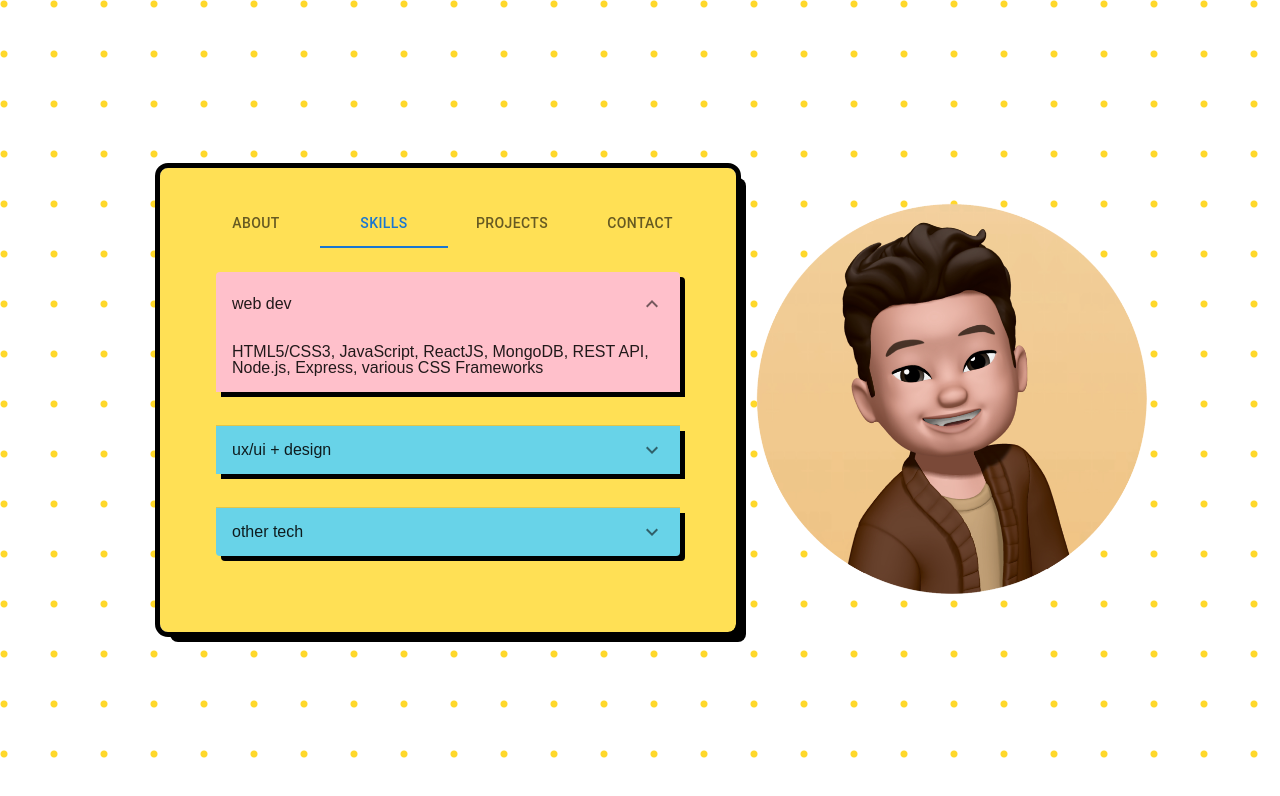
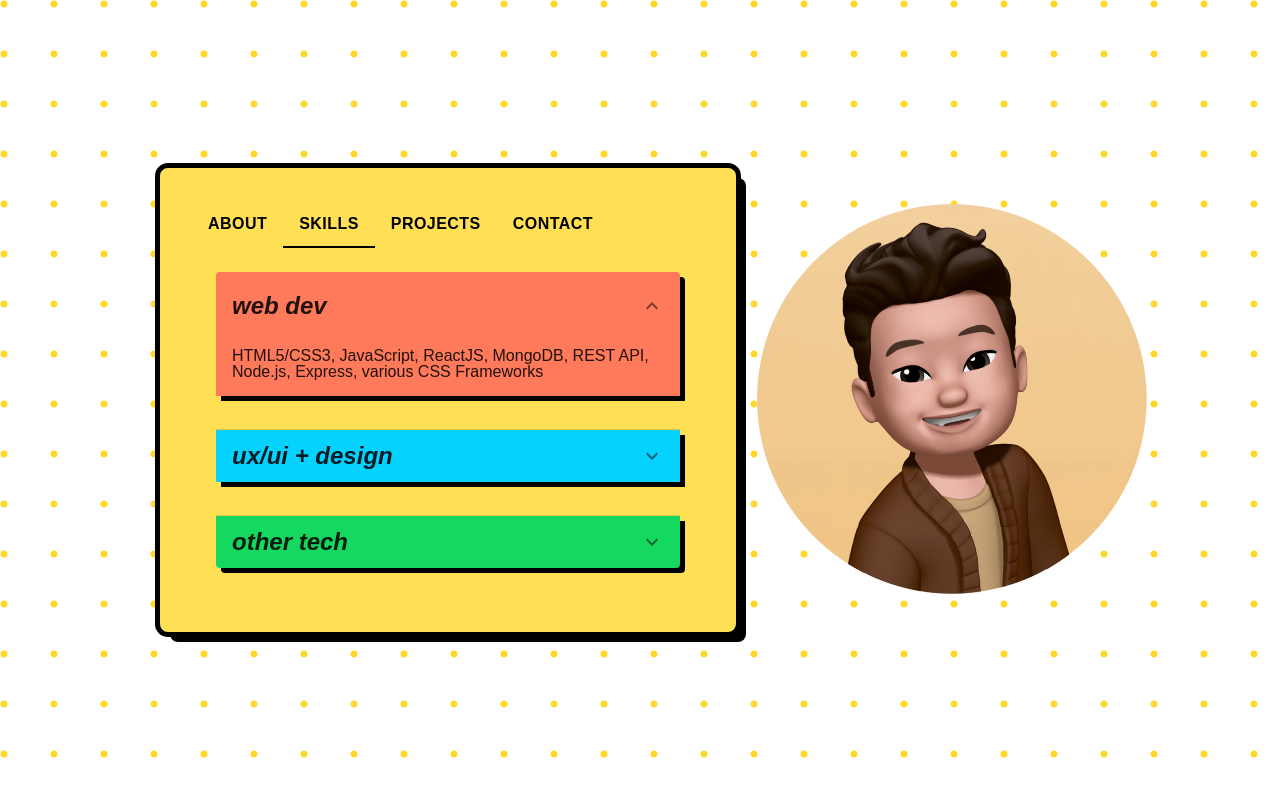
Before and after one commit to 16bithero/web-live, a React (Vite) app: page / in a window 1280 px wide. Both pictures are taken after a click on the tab "SKILLS". Shown: the top 796 px of the page. Built offline with nearby package versions, Linux system fonts and the light colour scheme.

Commit message:
Fixed colors and fonts

```diff
--- a/src/App.css
+++ b/src/App.css
@@ -35,14 +35,32 @@ body {
   overflow: scroll;
 }
 
+.acc-text {
+  font-family: 'Fira Sans', sans-serif;
+  font-weight: 700;
+  font-size: 1.5em;
+  font-style: italic;
+}
+
+.acc-text {
+  font-family: 'Fira Sans', sans-serif;
+  font-weight: 700;
+  font-size: 1.5em;
+  font-style: italic;
+}
+
 .project-box{
   height: 100%;
   width: 100%;
   box-shadow: 9px 9px 0px black !important;
   border-radius: 0.5em;
   outline: 3.5px solid black;
+  overflow: scroll;
+}
+
+.project-text{
   font-family: 'Archivo Narrow', sans-serif !important;
-  overflow: scroll;
+  font-size: 1.3em;
 }
 
 .project-container{
@@ -84,7 +102,9 @@ img{
   }
 
   .body-box{
-    margin-left: auto;
+    margin-left: 1em;
+    padding: 1em;
+
   }
   .left-container {
       align-items: center;
--- a/src/App.jsx
+++ b/src/App.jsx
@@ -9,10 +9,20 @@ import TabList from '@mui/lab/TabList';
 import TabPanel from '@mui/lab/TabPanel';
 import Skills from './Skills';
 import Projects from './Projects';
+import useMediaQuery from '@mui/material/useMediaQuery';
 
 
 
 function App() {
+
+  const isMobile = useMediaQuery('(max-width: 900px)');
+
+  const customFont = {
+    fontFamily: 'Archivo Narrow, sans-serif',
+    fontWeight: 'bold',
+    fontSize: isMobile? '.9em': '1em',
+    color: 'black',
+  };
 
   const [value, setValue] = React.useState('1');
 
@@ -28,16 +38,16 @@ function App() {
             <div className='body-box'>
               <TabContext value={value}>
                 <Box>
-                  <TabList onChange={handleChange} aria-label="lab API tabs example" variant='fullWidth'>
-                    <Tab label="About" value="1" />
-                    <Tab label="Skills" value="2" />
-                    <Tab label="Projects" value="3" />
-                    <Tab label="Contact" value="4" />
+                  <TabList TabIndicatorProps={{style: {background:'black'}}} onChange={handleChange} aria-label="tabs" variant="scrollable" allowScrollButtonsMobile>
+                    <Tab label="About" value="1" style={customFont} />
+                    <Tab label="Skills" value="2" style={customFont} />
+                    <Tab label="Projects" value="3" style={customFont} />
+                    <Tab label="Contact" value="4" style={customFont} />
                   </TabList>
                 </Box>
                 <TabPanel value="1">
                   <h1>Hi, I'm Renzzi.</h1>
-                  <h2>an aspiring web developer based in Toronto, Ontario.</h2>
+                  <h2>an aspiring web developer based in Toronto, Ontario. I build apps and currently learning advanced React and other frameworks.</h2>
 
                 </TabPanel>
                 <TabPanel value="2"><Skills /></TabPanel>
--- a/src/Projects.jsx
+++ b/src/Projects.jsx
@@ -16,46 +16,42 @@ export default function Projects() {
     return (
         <>
         <div className='project-container'>
-            <Card className='project-box' style={{backgroundColor: "#8e48ff"}}>
+            <Card className='project-box' style={{backgroundColor: "#3d42b4", color:"white"}}>
                 <CardMedia
                     sx={{ height: 140 }}
                     image="../src/Cosmic.png"
                     title="cosmic"
                 />
                 <CardContent>
-                    <Typography gutterBottom variant="h5" component="div">
-                        Cosmic
-                    </Typography>
-                    <Typography variant="body2" color="text.secondary">
+                <h1 className='project-text'>Cosmic</h1>
+                    <Typography variant="body2" color="white">
                         A web app that supports booking
                         management, scheduling, service offerings, and messaging for businesses. Connects to Cosmic Mobile App
                         to manage services booked by customers.
                     </Typography>
                 </CardContent>
                 <CardActions>
-                    <Button size="small">View Project</Button>
+                <Button size="small" variant="contained" style={{color: "#683f2a", backgroundColor: 'white'}}>View Project</Button>
                 </CardActions>
             </Card>
         </div>
         <div className='project-container'>
-            <Card className='project-box' style={{backgroundColor: "#fcfd96"}}>
+            <Card className='project-box' style={{backgroundColor: "#3d42b4", color:"white"}}>
                 <CardMedia
                     sx={{ height: 140 }}
                     image="../src/Cosmic.png"
                     title="cosmic"
                 />
                 <CardContent>
-                    <Typography gutterBottom variant="h5" component="div">
-                        Kape-Kape
-                    </Typography>
-                    <Typography variant="body2" color="text.secondary">
+                <h1 className='project-text'>Kape-Kape</h1>
+                    <Typography variant="body2" color="white">
                         A web app that supports booking
                         management, scheduling, service offerings, and messaging for businesses. Connects to Cosmic Mobile App
                         to manage services booked by customers.
                     </Typography>
                 </CardContent>
                 <CardActions>
-                    <Button size="small">View Project</Button>
+                <Button size="small" variant="contained" style={{color: "#683f2a", backgroundColor: 'white'}}>View Project</Button>
                 </CardActions>
             </Card>
         </div>
--- a/src/Skills.jsx
+++ b/src/Skills.jsx
@@ -6,21 +6,21 @@ import ExpandMoreIcon from "@mui/icons-material/ExpandMore";
 export default function Skills() {
     return (
         <>
-            <Accordion defaultExpanded style={{ backgroundColor: "pink", boxShadow: "5px 5px 0 black", marginBottom: "1em" }}>
+            <Accordion defaultExpanded style={{ backgroundColor: "#fe7a5b", boxShadow: "5px 5px 0 black", marginBottom: "1em" }}>
                 <AccordionSummary expandIcon={<ExpandMoreIcon />}
                     aria-controls="panel1a-content"
                     id="panel1a-header" className='acc-text'>web dev</AccordionSummary>
                 <AccordionDetails style={{ lineHeight: "1em" }}>HTML5/CSS3, JavaScript, ReactJS, MongoDB, REST API, Node.js, Express, various CSS Frameworks</AccordionDetails>
             </Accordion>
             <br />
-            <Accordion style={{ backgroundColor: "#68d3e8", boxShadow: "5px 5px 0 black", marginBottom: "1em" }}>
+            <Accordion style={{ backgroundColor: "#06d2ff", boxShadow: "5px 5px 0 black", marginBottom: "1em" }}>
                 <AccordionSummary expandIcon={<ExpandMoreIcon />}
                     aria-controls="panel1a-content"
                     id="panel1a-header" className='acc-text'>ux/ui + design</AccordionSummary>
-                <AccordionDetails style={{ lineHeight: "1em", fontFamily: "Fira Sans" }}>Figma, Mockups and Wireframing, Website Usability Tests, Adobe Creative Suite</AccordionDetails>
+                <AccordionDetails style={{ lineHeight: "1em"}}>Figma, Mockups and Wireframing, Website Usability Tests, Adobe Creative Suite</AccordionDetails>
             </Accordion>
             <br />
-            <Accordion style={{ backgroundColor: "#68d3e8", boxShadow: "5px 5px 0 black", marginBottom: "1em" }}>
+            <Accordion style={{ backgroundColor: "#14d860", boxShadow: "5px 5px 0 black", marginBottom: "1em" }}>
                 <AccordionSummary expandIcon={<ExpandMoreIcon />}
                     aria-controls="panel1a-content"
                     id="panel1a-header" className='acc-text'>other tech</AccordionSummary>
```
